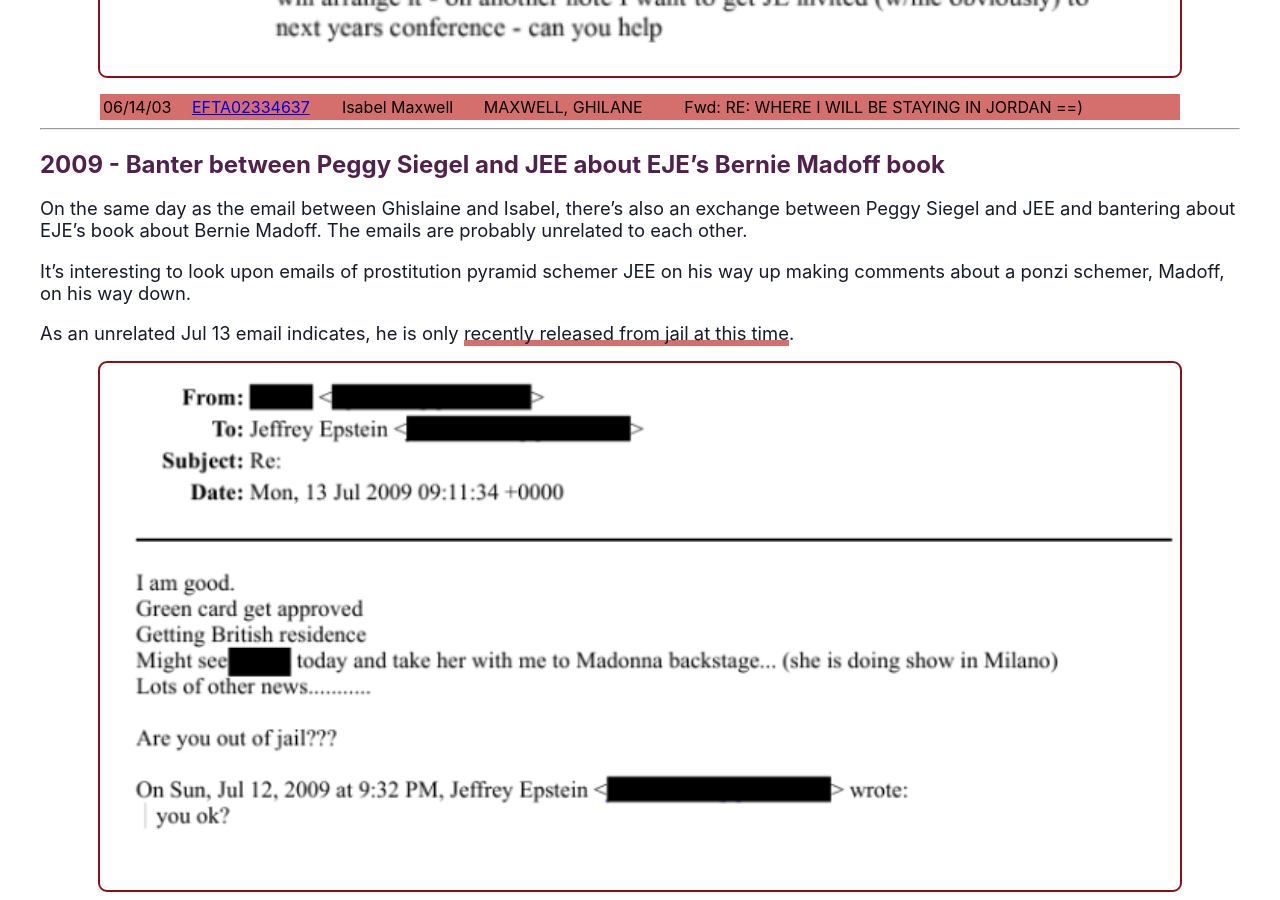
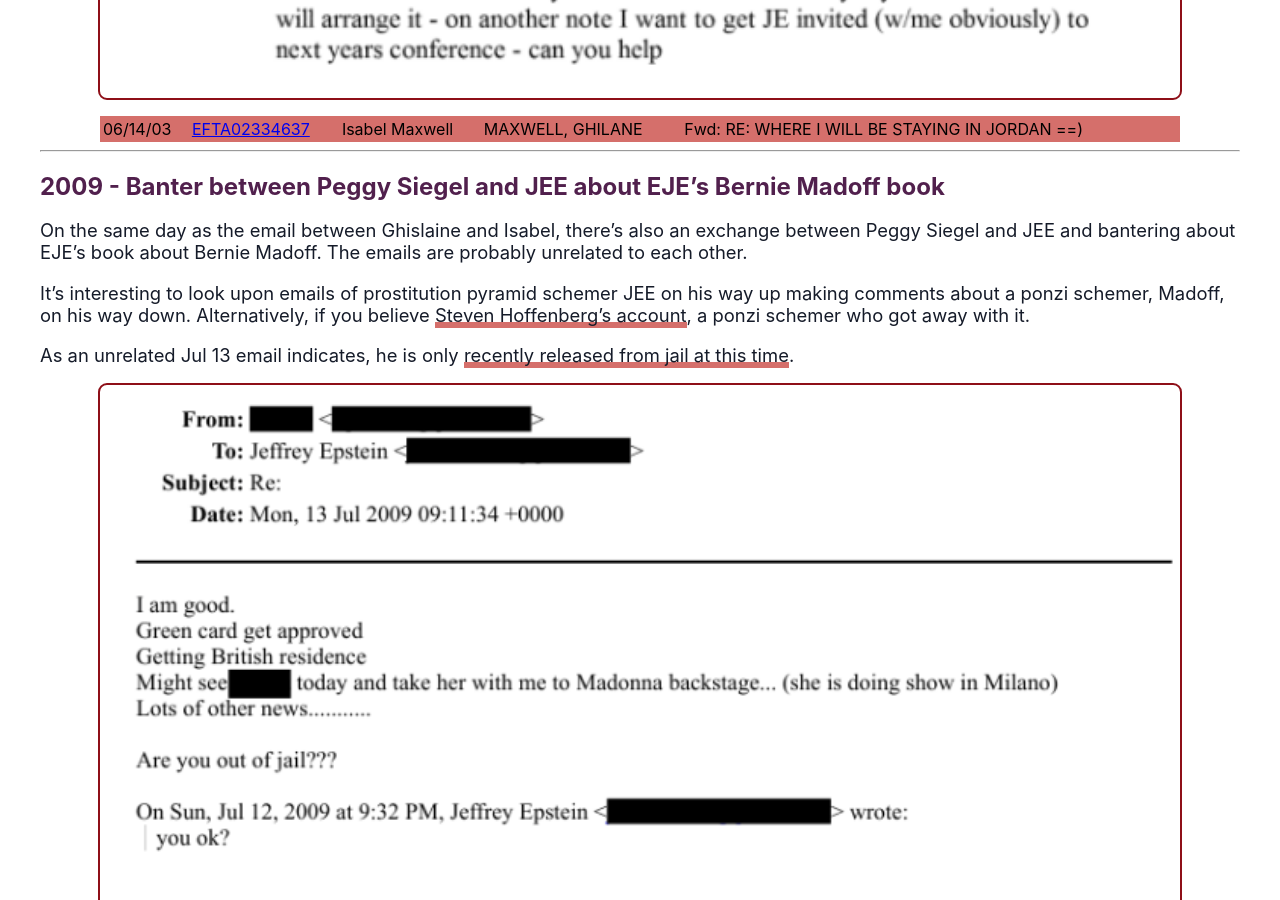
Before and after one commit to paglalayag/paglalayag.github.io, a Jekyll site: the page built from _posts/2026-02-22-graials_epstein_list.md, in a window 1280 px wide and 900 px high, scrolled down 11283 px. Built offline with Jekyll 4.4.1, drawn with Linux system fonts in a browser that asks for light colours; nearby versions of some CDN libraries; some of the changed text lies outside the part shown.

Commit message:
update jee article with Towers background

```diff
--- a/_posts/2026-02-22-graials_epstein_list.md
+++ b/_posts/2026-02-22-graials_epstein_list.md
@@ -85,6 +85,7 @@
 
 It's interesting to research an [investigative journalist](https://www.telegraph.co.uk/obituaries/2024/02/14/edward-jay-epstein-writer-conspiracies-died-obituary/). The man made his living researching scandals and conspiracy.
 [According to Ed](https://airmail.news/issues/2019-9-14/my-tea-with-jeffrey-epstein), he first met Jeffrey in 1987, at a party of Isabel Goldsmith (this will come up in the emails).
+1987 was also the year I was born, and the year that he was recruited to [Towers Financial](https://www.vanityfair.com/news/2003/03/jeffrey-epstein-200303). The biggest Ponzi scheme on record prior to Madoff.
 
 Let's also be mindful that Ms Maxwell is the daughter of the notorious Robert Maxwell. You can search and learn his story from whatever sources you consider trustworthy.
 
@@ -149,7 +150,7 @@
 
 On the same day as the email between Ghislaine and Isabel, there's also an exchange between Peggy Siegel and JEE and bantering about EJE's book about Bernie Madoff. The emails are probably unrelated to each other.
 
-It's interesting to look upon emails of prostitution pyramid schemer JEE on his way up making comments about a ponzi schemer, Madoff, on his way down.
+It's interesting to look upon emails of prostitution pyramid schemer JEE on his way up making comments about a ponzi schemer, Madoff, on his way down. Alternatively, if you believe [Steven Hoffenberg's account](https://www.oxygen.com/true-crime-buzz/steven-hoffenberg-says-jeffrey-epstein-helped-him-with-ponzi-scheme), a ponzi schemer who got away with it.
 
 As an unrelated Jul 13 email indicates, he is only [recently released from jail at this time](https://apnews.com/article/trump-epstein-investigation-records-timeline-545c371ee3dd3142355a26d27829c188).
 
```
